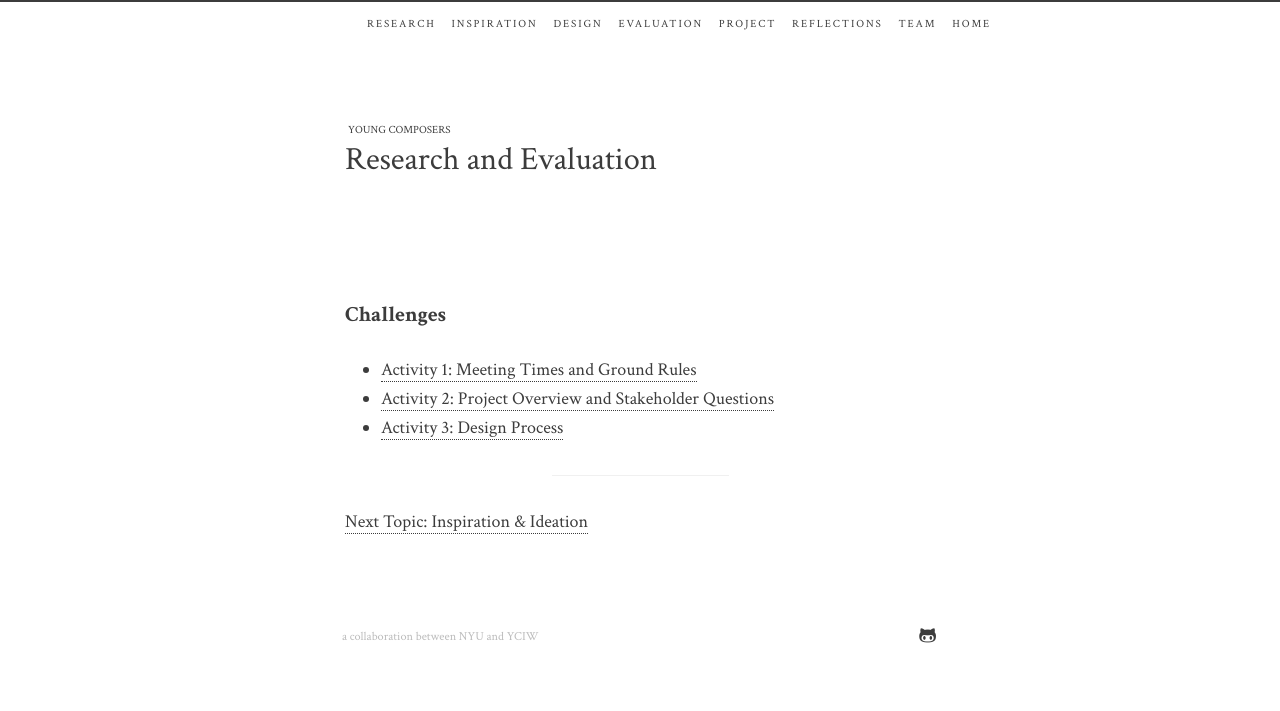
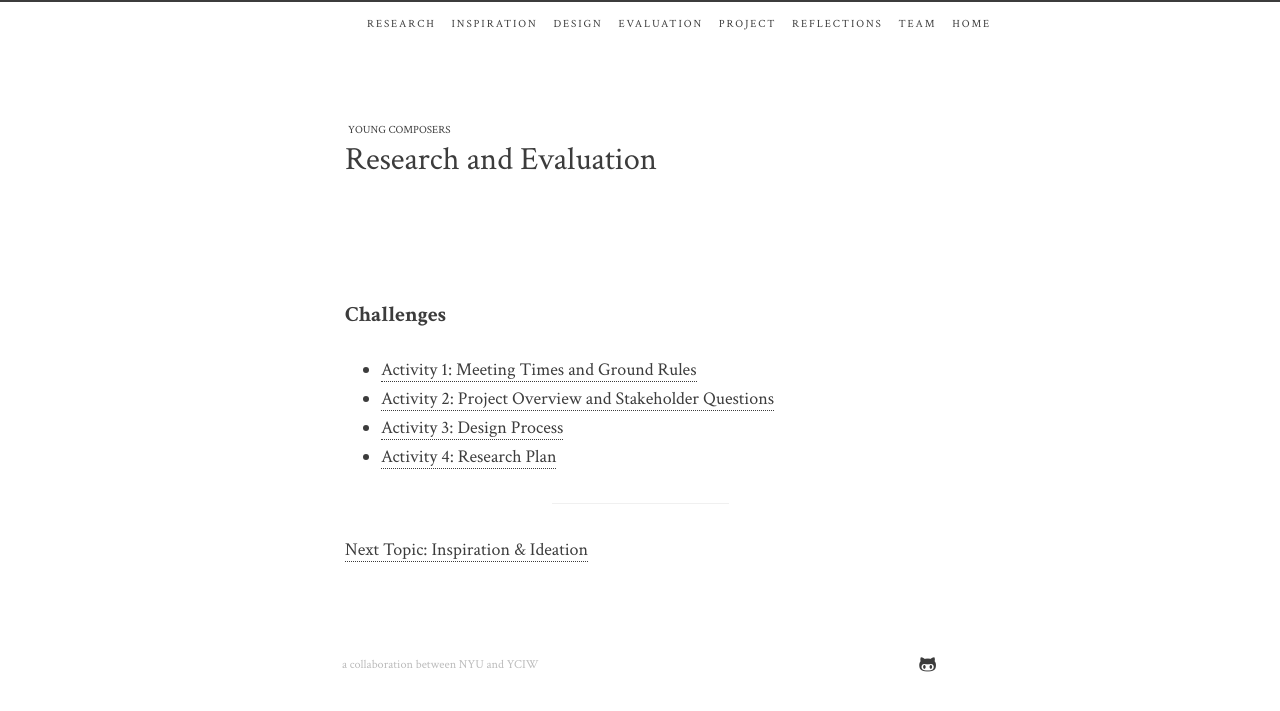
Before and after one commit to Huriphoonado/young-composers, a Jekyll site: the page built from research.md, in a window 1280 px wide. Shown: the top 711 px of the page. Built offline with Jekyll 4.4.1, drawn with Linux system fonts in a browser that asks for light colours.

Commit message:
Added Activity 4

```diff
--- a/research.md
+++ b/research.md
@@ -10,6 +10,7 @@ position: 1
 * [Activity 1: Meeting Times and Ground Rules](https://docs.google.com/document/d/1yotCMbVxgqxOQtO-bw-0RrQvCg1k1oSUYBVZ0SoSUH4/edit?usp=sharing){:target="_blank"}
 * [Activity 2: Project Overview and Stakeholder Questions ](https://docs.google.com/document/d/1qsJBktVe3ZZlX0sF4A83OUUuNqDAKuXayVgI1mlJWw4/edit?usp=sharing){:target="_blank"}
 * [Activity 3: Design Process](https://docs.google.com/document/d/1R6lz6rOoBRvk-qOq5sgTV2gYlAFb-4463SpKIPk2l9U/edit?usp=sharing){:target="_blank"}
+* [Activity 4: Research Plan](https://docs.google.com/document/d/1SS2CEegEFX9Zwt98aqp3rj-lsTqXXIEdbI9ZoWX6R-8/edit?usp=sharing){:target="_blank"}
 
 
 ***
```
